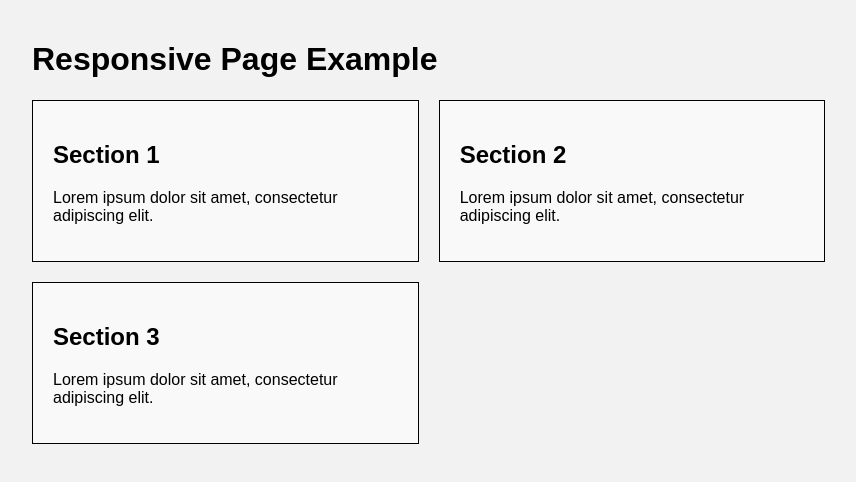
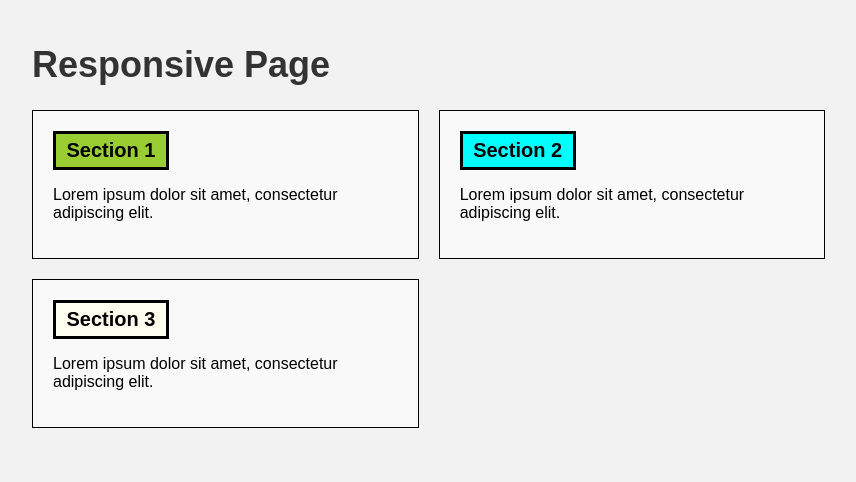
Before and after one commit to nbraas/test, a plain HTML site: page index.html in a window 1280 px wide. Shown: the whole page, without its empty margins (28-884 px from the left). Drawn offline with Linux system fonts and the light colour scheme.

Commit message:
Add files via upload
Signed-off-by: nbraas <136879551+nbraas@users.noreply.github.com>

```diff
--- a/css/styles.css
+++ b/css/styles.css
@@ -44,11 +44,53 @@ body {
 .section-title h2 {
   font-size: 125%;
 }
+.sec1{
+  color: black;
+    /*float: right;*/
+    width: 100px;
+    padding: 5px;
+    margin: 0px;
+    border: 3px solid black;
+    text-align: center;
+    font-size: 125%;
+    font-weight: bold;
+    background-color: yellowgreen;
+}
+.sec2{
+  color: black;
+    /*float: right;*/
+    width: 100px;
+    padding: 5px;
+    margin: 0px;
+    border: 3px solid black;
+    text-align: center;
+    font-size: 125%;
+    font-weight: bold;
+    background-color: cyan;
+}
+.sec3{
+  color: black;
+    /*float: right;*/
+    width: 100px;
+    padding: 5px;
+    margin: 0px;
+    border: 3px solid black;
+    text-align: center;
+    font-size: 125%;
+    font-weight: bold;
+    background-color: ivory;
+}
 
 /* Styles for desktop view (992px and above) */
 @media (min-width: 992px) {
+  h1 {
+    font-size: 36px;
+    color: #333;
+  }
   .section {
+    /*display: inline-block;*/
     width: 33.33%;
+  /*  vertical-align: top;*/
     float: left;
     clear: none;
     margin-right: 20px;
@@ -61,9 +103,16 @@ body {
 
 /* Styles for tablet view (768px to 991px) */
 @media (min-width: 768px) and (max-width: 991px) {
+   h1 {
+    font-size: 30px;
+    color: #555;
+  }
   .section {
+    /*width: 100%;*/
     width: 50%;
+   /* float: none;*/
     float: left;
+    /*clear: left;*/
     clear: none;
     margin-right: 20px;
   }
@@ -80,6 +129,10 @@ body {
 
 /* Styles for mobile view (up to 767px) */
 @media (max-width: 767px) {
+   h1 {
+    font-size: 24px;
+    color: #777;
+  }
   .section {
     width: 100%;
     float: none;
--- a/index.html
+++ b/index.html
@@ -7,20 +7,20 @@
 </head>
 <body>
   <div class="container">
-    <h1>Responsive Page Example</h1>
+    <h1>Responsive Page</h1>
 
     <section class="section">
-      <h2>Section 1</h2>
+      <h2 class="sec1">Section 1</h2>
       <p>Lorem ipsum dolor sit amet, consectetur adipiscing elit.</p>
     </section>
 
     <section class="section">
-      <h2>Section 2</h2>
+      <h2 class="sec2">Section 2</h2>
       <p>Lorem ipsum dolor sit amet, consectetur adipiscing elit.</p>
     </section>
 
     <section class="section">
-      <h2>Section 3</h2>
+      <h2 class="sec3">Section 3</h2>
       <p>Lorem ipsum dolor sit amet, consectetur adipiscing elit.</p>
     </section>
   </div>
```
